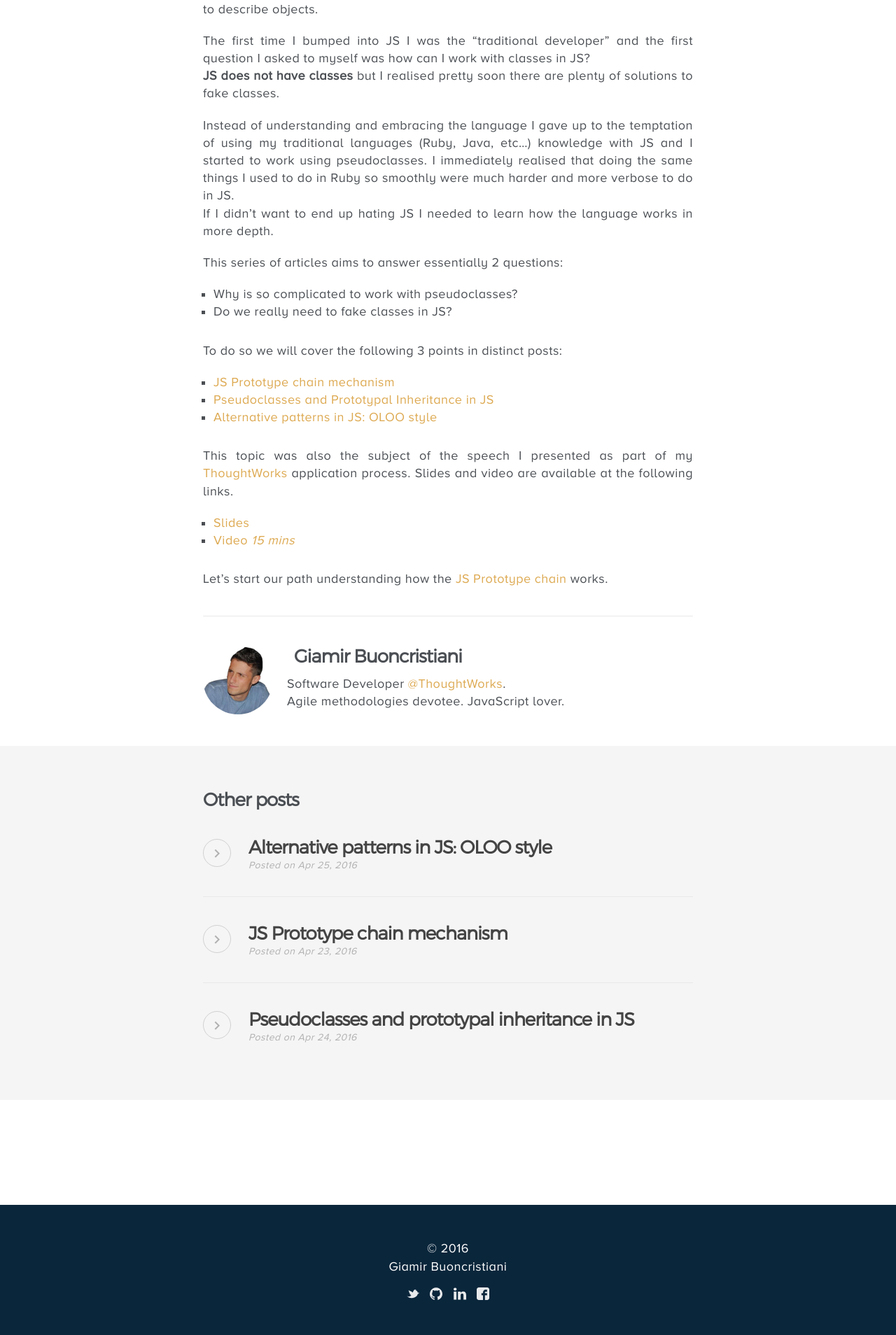
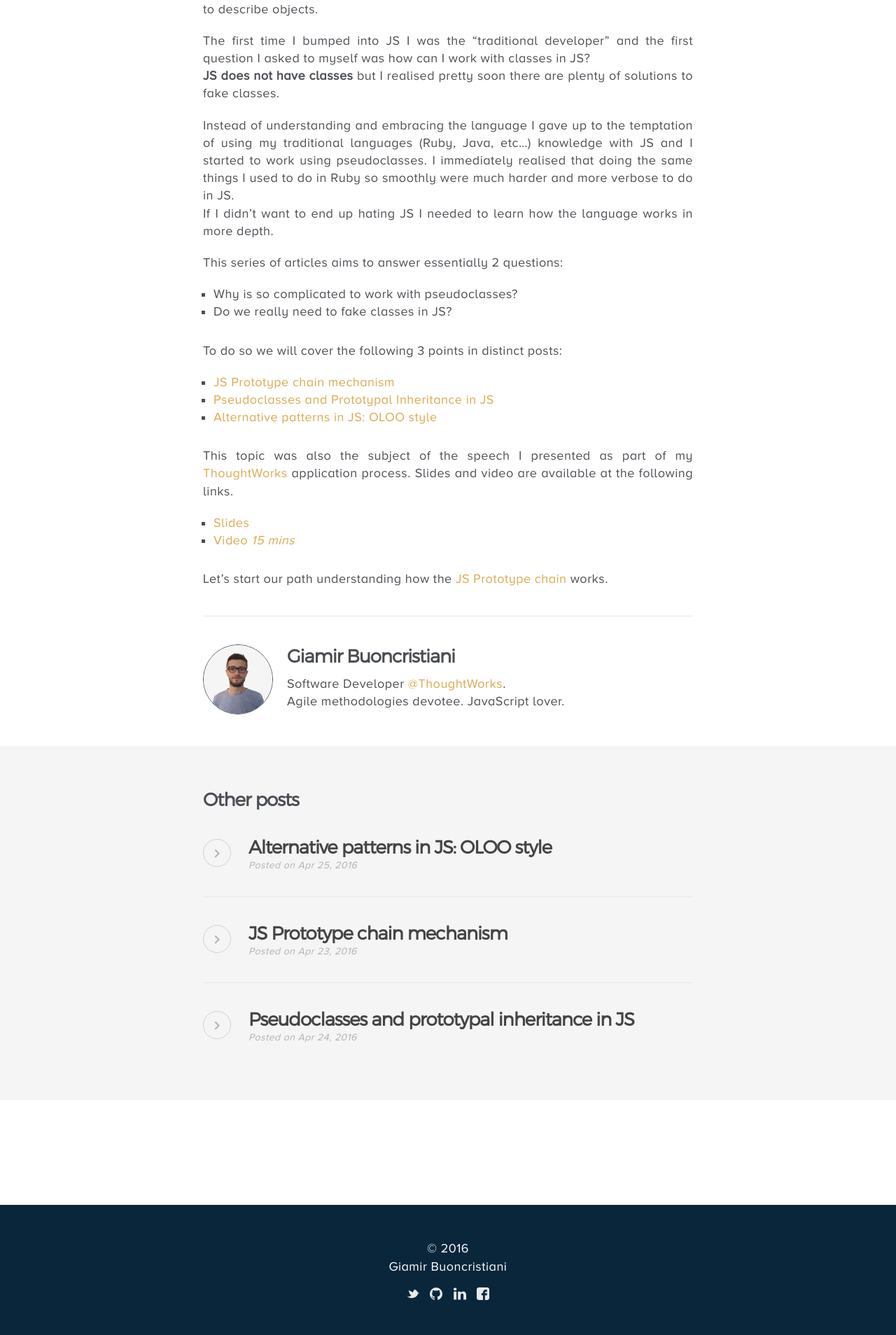
Before and after one commit to giamir/giamir.github.io, a Jekyll site: the page built from _posts/2016-04-22-js-leave-the-classes-to-those-other-languages.md, in a window 1280 px wide. Shown: the part 754-2662 px from the top of the page at 70% size. Built offline with Jekyll 4.4.1, drawn with Linux system fonts in a browser that asks for light colours; comment, search, counter and statistics services are not loaded.

Commit message:
updated avatar

```diff
--- a/_sass/_layout.scss
+++ b/_sass/_layout.scss
@@ -244,7 +244,7 @@
   padding: 30px 0;
   margin: 0 auto;
   h3 {
-    margin: 10px;
+    margin: 10px 0;
   }
   @media screen and (max-width: 500px) {
     text-align: center;
@@ -259,6 +259,7 @@
     left: 0;
     overflow: hidden;
     max-width: 100px;
+    border: 1px solid $text-color;
     border-radius: 50%;
     @media screen and (max-width: 500px) {
       position: static;
```
Also changed, not shown: img/giamir.jpg.
